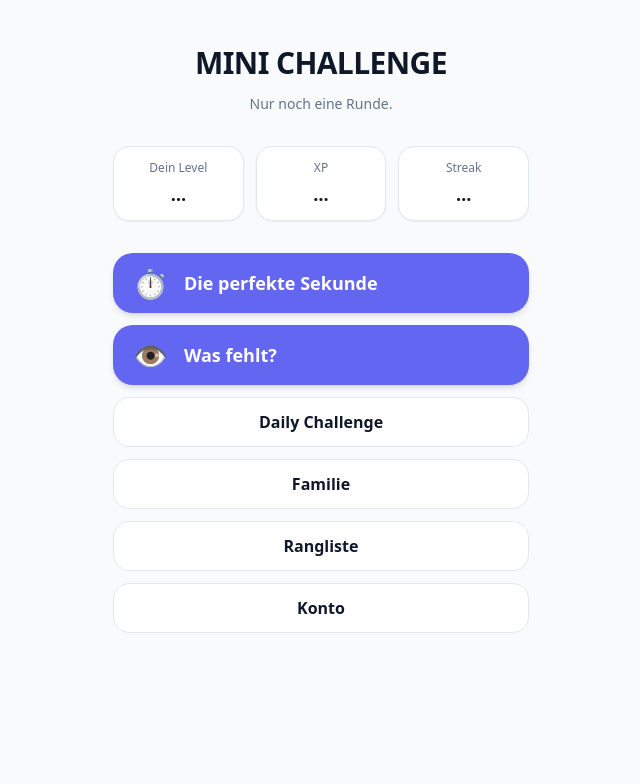
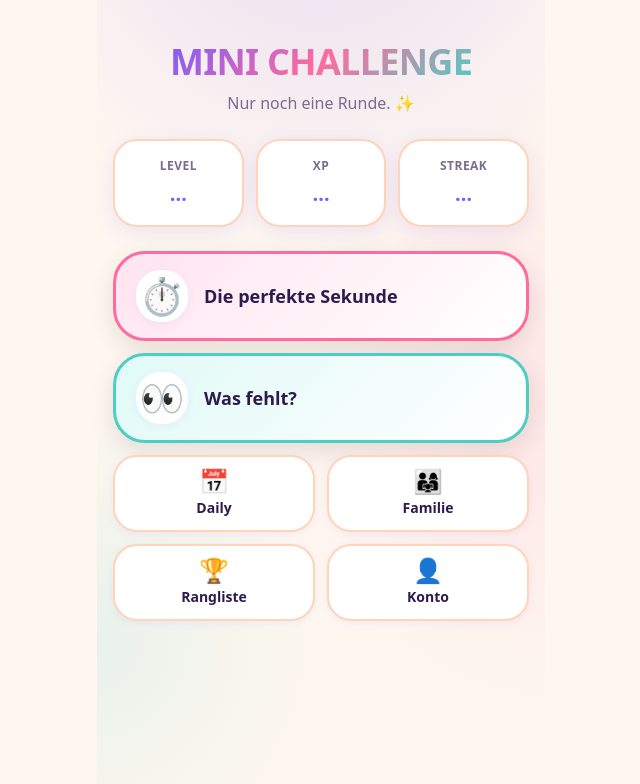
Before and after one commit to TE-Tools/TE-Mini-Games, a React (Vite) app: page / in a window 1280 px wide. Shown: the top 784 px of the page, without its empty margins (319-959 px from the left). Built offline with nearby package versions, Linux system fonts and the light colour scheme; no server answers.

Commit message:
style: kid-friendly modern design - colors, home cards, layout

```diff
--- a/src/pages/HomePage.module.css
+++ b/src/pages/HomePage.module.css
@@ -3,11 +3,15 @@
   display: flex;
   flex-direction: column;
   align-items: center;
-  padding: var(--space-6) var(--space-4);
+  padding: var(--space-6) var(--space-4) var(--space-10);
   max-width: 28rem;
   margin: 0 auto;
   width: 100%;
-  gap: var(--space-8);
+  gap: var(--space-6);
+  background:
+    radial-gradient(ellipse 80% 50% at 50% -20%, rgb(124 92 252 / 0.18), transparent),
+    radial-gradient(ellipse 60% 40% at 100% 50%, rgb(255 107 157 / 0.12), transparent),
+    radial-gradient(ellipse 50% 30% at 0% 80%, rgb(78 205 196 / 0.12), transparent);
 }
 
 .header {
@@ -16,16 +20,21 @@
 }
 
 .title {
-  font-size: var(--text-3xl);
+  font-size: clamp(1.75rem, 6vw, 2.25rem);
   font-weight: 800;
   letter-spacing: -0.02em;
-  color: var(--color-text);
+  background: linear-gradient(135deg, #7c5cfc 0%, #ff6b9d 50%, #4ecdc4 100%);
+  -webkit-background-clip: text;
+  background-clip: text;
+  color: transparent;
+  line-height: 1.2;
 }
 
 .tagline {
   margin-top: var(--space-2);
-  font-size: var(--text-sm);
+  font-size: var(--text-base);
   color: var(--color-text-muted);
+  font-weight: 500;
 }
 
 .stats {
@@ -36,25 +45,29 @@
 }
 
 .stat {
+  display: flex;
+  flex-direction: column;
+  align-items: center;
+  gap: var(--space-1);
+  padding: var(--space-4) var(--space-2);
   background: var(--color-bg-elevated);
-  border: 1px solid var(--color-border);
-  border-radius: var(--radius-lg);
-  padding: var(--space-3) var(--space-2);
-  text-align: center;
-  box-shadow: var(--shadow-sm);
+  border-radius: var(--radius-xl);
+  box-shadow: var(--shadow-md);
+  border: 2px solid var(--color-border);
 }
 
 .statLabel {
-  display: block;
   font-size: var(--text-xs);
+  font-weight: 700;
+  text-transform: uppercase;
+  letter-spacing: 0.04em;
   color: var(--color-text-muted);
-  margin-bottom: var(--space-1);
 }
 
 .statValue {
-  display: block;
-  font-size: var(--text-lg);
-  font-weight: 700;
+  font-size: var(--text-xl);
+  font-weight: 800;
+  color: var(--color-primary);
 }
 
 .actions {
@@ -68,28 +81,50 @@
   display: flex;
   align-items: center;
   gap: var(--space-4);
-  min-height: var(--touch-min);
+  min-height: 5rem;
   padding: var(--space-4) var(--space-5);
-  background: var(--color-primary);
-  color: var(--color-primary-text);
-  border-radius: var(--radius-xl);
+  border-radius: var(--radius-2xl);
   font-weight: 700;
   font-size: var(--text-lg);
-  box-shadow: var(--shadow-md);
-  transition: background var(--transition-fast), transform var(--transition-fast);
+  color: var(--color-text);
+  box-shadow: var(--shadow-game);
+  border: 3px solid transparent;
+  transition:
+    transform var(--transition-fast),
+    box-shadow var(--transition-fast);
+  text-decoration: none;
 }
 
 .gameButton:hover {
-  background: var(--color-primary-hover);
+  transform: translateY(-3px) scale(1.01);
+  box-shadow: var(--shadow-lg);
 }
 
 .gameButton:active {
-  transform: scale(0.98);
+  transform: translateY(0) scale(0.99);
+}
+
+.gameButton[data-game='perfect-second'] {
+  background: linear-gradient(135deg, var(--color-game-a-soft), #fff);
+  border-color: var(--color-game-a);
+}
+
+.gameButton[data-game='what-is-missing'] {
+  background: linear-gradient(135deg, var(--color-game-b-soft), #fff);
+  border-color: var(--color-game-b);
 }
 
 .gameIcon {
-  font-size: 1.75rem;
+  font-size: 2.25rem;
   line-height: 1;
+  width: 3.25rem;
+  height: 3.25rem;
+  display: flex;
+  align-items: center;
+  justify-content: center;
+  background: var(--color-bg-elevated);
+  border-radius: var(--radius-xl);
+  box-shadow: var(--shadow-sm);
 }
 
 .gameName {
@@ -97,21 +132,48 @@
   text-align: left;
 }
 
+.secondaryGrid {
+  display: grid;
+  grid-template-columns: 1fr 1fr;
+  gap: var(--space-3);
+  width: 100%;
+}
+
 .secondaryButton {
   display: flex;
+  flex-direction: column;
   align-items: center;
   justify-content: center;
-  min-height: var(--touch-min);
-  padding: var(--space-3) var(--space-4);
+  gap: var(--space-1);
+  min-height: 4.5rem;
+  padding: var(--space-3);
   background: var(--color-bg-elevated);
-  border: 1px solid var(--color-border);
-  border-radius: var(--radius-lg);
-  font-weight: 600;
-  font-size: var(--text-base);
+  border: 2px solid var(--color-border);
+  border-radius: var(--radius-xl);
+  font-weight: 700;
+  font-size: var(--text-sm);
   color: var(--color-text);
-  transition: background var(--transition-fast);
+  box-shadow: var(--shadow-sm);
+  text-decoration: none;
+  transition:
+    transform var(--transition-fast),
+    border-color var(--transition-fast),
+    background var(--transition-fast);
 }
 
 .secondaryButton:hover {
+  transform: translateY(-2px);
+  border-color: var(--color-primary);
   background: var(--color-surface);
 }
+
+.secondaryIcon {
+  font-size: 1.5rem;
+  line-height: 1;
+}
+
+@media (max-width: 360px) {
+  .secondaryGrid {
+    grid-template-columns: 1fr;
+  }
+}
--- a/src/pages/HomePage.tsx
+++ b/src/pages/HomePage.tsx
@@ -45,12 +45,12 @@ export function HomePage() {
     <main className={styles.page}>
       <header className={styles.header}>
         <h1 className={styles.title}>MINI CHALLENGE</h1>
-        <p className={styles.tagline}>Nur noch eine Runde.</p>
+        <p className={styles.tagline}>Nur noch eine Runde. ✨</p>
       </header>
 
       <section className={styles.stats} aria-label="Spielerfortschritt" aria-busy={loading}>
         <div className={styles.stat}>
-          <span className={styles.statLabel}>Dein Level</span>
+          <span className={styles.statLabel}>Level</span>
           <span className={styles.statValue}>{loading ? '…' : playerLevel}</span>
         </div>
         <div className={styles.stat}>
@@ -62,7 +62,7 @@ export function HomePage() {
         <div className={styles.stat}>
           <span className={styles.statLabel}>Streak</span>
           <span className={styles.statValue}>
-            {loading ? '…' : streakDays > 0 ? `🔥 ${streakDays} Tage` : '—'}
+            {loading ? '…' : streakDays > 0 ? `🔥 ${streakDays}` : '—'}
           </span>
         </div>
       </section>
@@ -77,26 +77,37 @@ export function HomePage() {
 
         <Link to="/play/what-is-missing" className={styles.gameButton} data-game="what-is-missing">
           <span className={styles.gameIcon} aria-hidden="true">
-            👁️
+            👀
           </span>
           <span className={styles.gameName}>Was fehlt?</span>
         </Link>
 
+        <div className={styles.secondaryGrid}>
           <Link to="/daily" className={styles.secondaryButton}>
-          Daily Challenge
+            <span className={styles.secondaryIcon} aria-hidden="true">
+              📅
+            </span>
+            Daily
           </Link>
-
           <Link to="/family" className={styles.secondaryButton}>
+            <span className={styles.secondaryIcon} aria-hidden="true">
+              👨‍👩‍👧
+            </span>
             Familie
           </Link>
-
           <Link to="/leaderboard" className={styles.secondaryButton}>
+            <span className={styles.secondaryIcon} aria-hidden="true">
+              🏆
+            </span>
             Rangliste
           </Link>
-
           <Link to="/auth" className={styles.secondaryButton}>
+            <span className={styles.secondaryIcon} aria-hidden="true">
+              👤
+            </span>
             Konto
           </Link>
+        </div>
       </nav>
     </main>
   )
--- a/src/styles/tokens.css
+++ b/src/styles/tokens.css
@@ -1,21 +1,26 @@
 :root {
-  /* Colors – Light */
-  --color-bg: #f8fafc;
+  /* Soft, playful light theme – kid-friendly & modern */
+  --color-bg: #fef7f0;
   --color-bg-elevated: #ffffff;
-  --color-surface: #f1f5f9;
-  --color-border: #e2e8f0;
-  --color-text: #0f172a;
-  --color-text-muted: #64748b;
-  --color-primary: #6366f1;
-  --color-primary-hover: #4f46e5;
+  --color-surface: #fff1e6;
+  --color-border: #ffd4b8;
+  --color-text: #2d1b4e;
+  --color-text-muted: #7c6b8a;
+  --color-primary: #7c5cfc;
+  --color-primary-hover: #6547e8;
   --color-primary-text: #ffffff;
   --color-success: #22c55e;
   --color-warning: #f59e0b;
-  --color-danger: #ef4444;
-  --color-accent: #8b5cf6;
+  --color-danger: #f43f5e;
+  --color-accent: #06b6d4;
   --color-streak: #f97316;
+  --color-game-a: #ff6b9d;
+  --color-game-a-soft: #ffe4ef;
+  --color-game-b: #4ecdc4;
+  --color-game-b-soft: #e0faf7;
+  --color-daily: #ffc107;
+  --color-family: #a78bfa;
 
-  /* Spacing */
   --space-1: 0.25rem;
   --space-2: 0.5rem;
   --space-3: 0.75rem;
@@ -26,16 +31,15 @@
   --space-10: 2.5rem;
   --space-12: 3rem;
 
-  /* Radius */
-  --radius-sm: 0.5rem;
-  --radius-md: 0.75rem;
-  --radius-lg: 1rem;
-  --radius-xl: 1.25rem;
+  --radius-sm: 0.75rem;
+  --radius-md: 1rem;
+  --radius-lg: 1.25rem;
+  --radius-xl: 1.5rem;
+  --radius-2xl: 2rem;
   --radius-full: 9999px;
 
-  /* Typography */
   --font-sans: system-ui, -apple-system, 'Segoe UI', Roboto, 'Helvetica Neue', Arial, sans-serif;
-  --font-mono: ui-monospace, 'Cascadia Code', 'Source Code Pro', Menlo, Consolas, monospace;
+  --font-mono: ui-monospace, 'Cascadia Code', Menlo, Consolas, monospace;
   --text-xs: 0.75rem;
   --text-sm: 0.875rem;
   --text-base: 1rem;
@@ -45,55 +49,54 @@
   --text-3xl: 1.875rem;
   --text-4xl: 2.25rem;
 
-  /* Shadows */
-  --shadow-sm: 0 1px 2px 0 rgb(0 0 0 / 0.05);
-  --shadow-md: 0 4px 6px -1px rgb(0 0 0 / 0.1), 0 2px 4px -2px rgb(0 0 0 / 0.1);
-  --shadow-lg: 0 10px 15px -3px rgb(0 0 0 / 0.1), 0 4px 6px -4px rgb(0 0 0 / 0.1);
+  --shadow-sm: 0 2px 8px rgb(124 92 252 / 0.08);
+  --shadow-md: 0 6px 20px rgb(124 92 252 / 0.12);
+  --shadow-lg: 0 12px 32px rgb(124 92 252 / 0.16);
+  --shadow-game: 0 8px 24px rgb(0 0 0 / 0.1);
 
-  /* Touch targets */
   --touch-min: 48px;
-
-  /* Transitions */
   --transition-fast: 150ms ease;
   --transition-normal: 250ms ease;
 }
 
 @media (prefers-color-scheme: dark) {
   :root {
-    --color-bg: #0f172a;
-    --color-bg-elevated: #1e293b;
-    --color-surface: #334155;
-    --color-border: #475569;
-    --color-text: #f8fafc;
-    --color-text-muted: #94a3b8;
-    --color-primary: #818cf8;
-    --color-primary-hover: #a5b4fc;
-    --color-primary-text: #0f172a;
+    --color-bg: #1a1228;
+    --color-bg-elevated: #2a1f3d;
+    --color-surface: #3d2f54;
+    --color-border: #5a4a72;
+    --color-text: #fef7f0;
+    --color-text-muted: #c4b5d4;
+    --color-primary: #a78bfa;
+    --color-primary-hover: #c4b5fd;
+    --color-primary-text: #1a1228;
+    --color-game-a-soft: #4a2840;
+    --color-game-b-soft: #1e3d3a;
   }
 }
 
 [data-theme='light'] {
-  --color-bg: #f8fafc;
+  --color-bg: #fef7f0;
   --color-bg-elevated: #ffffff;
-  --color-surface: #f1f5f9;
-  --color-border: #e2e8f0;
-  --color-text: #0f172a;
-  --color-text-muted: #64748b;
-  --color-primary: #6366f1;
-  --color-primary-hover: #4f46e5;
+  --color-surface: #fff1e6;
+  --color-border: #ffd4b8;
+  --color-text: #2d1b4e;
+  --color-text-muted: #7c6b8a;
+  --color-primary: #7c5cfc;
+  --color-primary-hover: #6547e8;
   --color-primary-text: #ffffff;
 }
 
 [data-theme='dark'] {
-  --color-bg: #0f172a;
-  --color-bg-elevated: #1e293b;
-  --color-surface: #334155;
-  --color-border: #475569;
-  --color-text: #f8fafc;
-  --color-text-muted: #94a3b8;
-  --color-primary: #818cf8;
-  --color-primary-hover: #a5b4fc;
-  --color-primary-text: #0f172a;
+  --color-bg: #1a1228;
+  --color-bg-elevated: #2a1f3d;
+  --color-surface: #3d2f54;
+  --color-border: #5a4a72;
+  --color-text: #fef7f0;
+  --color-text-muted: #c4b5d4;
+  --color-primary: #a78bfa;
+  --color-primary-hover: #c4b5fd;
+  --color-primary-text: #1a1228;
 }
 
 @media (prefers-reduced-motion: reduce) {
```
Lines whose indentation alone changed are shown as unchanged.
